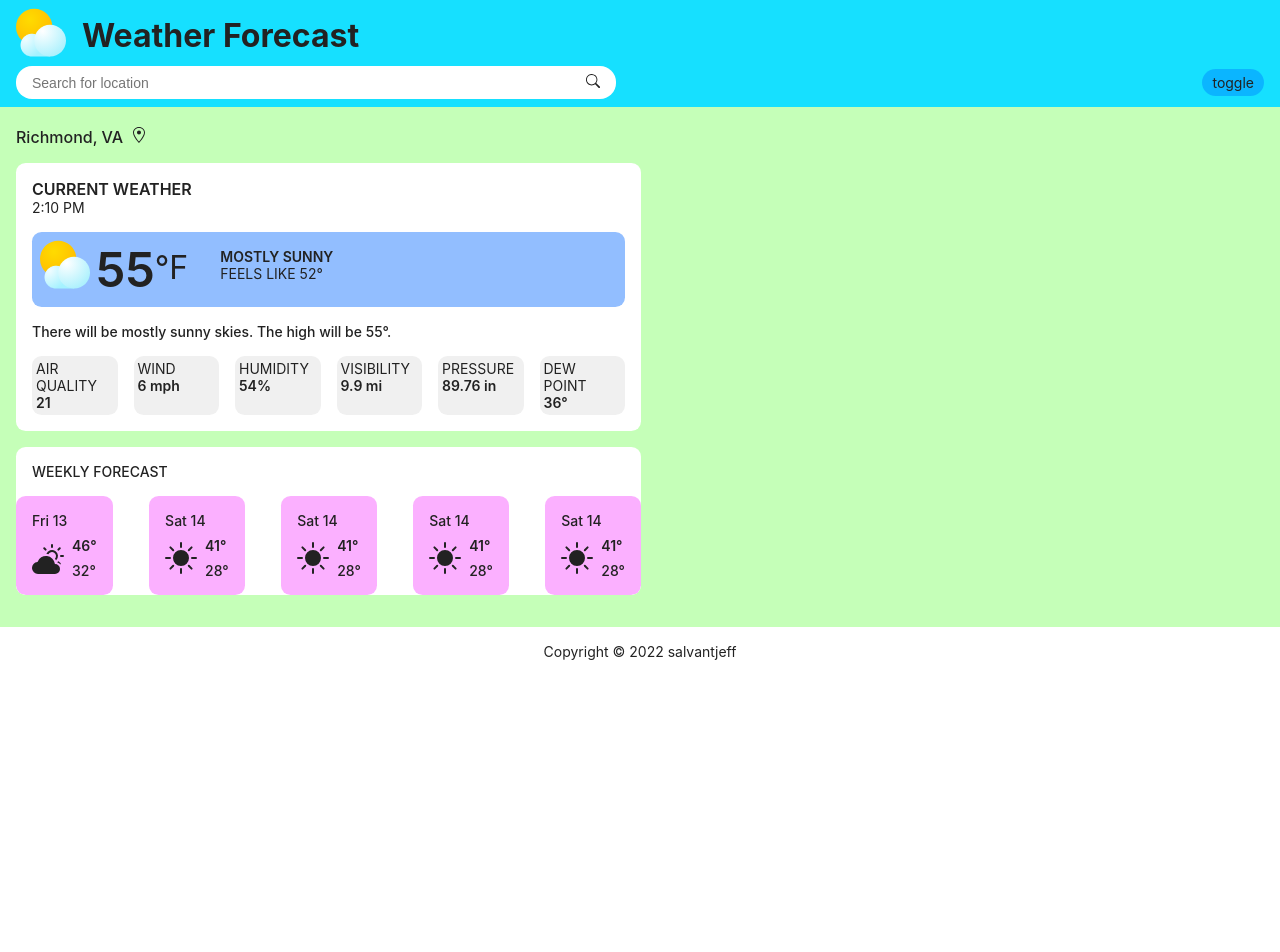
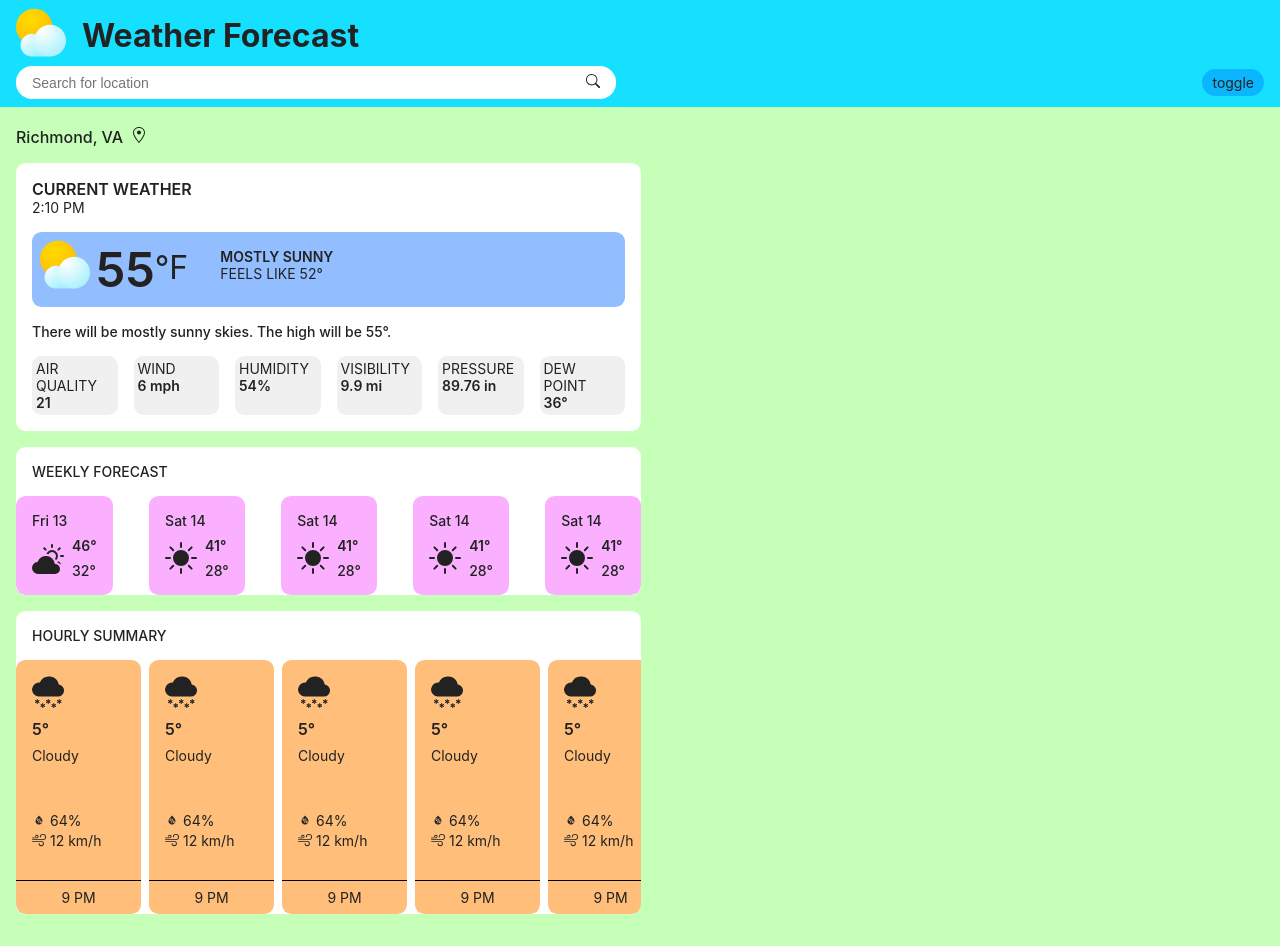
Before and after one commit to salvantjeff/weather-forecast, a React (Create React App) app in the folder weather-forecast-app/: page / in a window 1280 px wide. Shown: the top 952 px of the page. Before the commit the page ends 800 px from the top, so only its background shows below. Built offline with nearby package versions, Linux system fonts and the light colour scheme.

Commit message:
Fix layout of Hourly component

```diff
--- a/weather-forecast-app/src/components/Main/Hourly/Hourly.css
+++ b/weather-forecast-app/src/components/Main/Hourly/Hourly.css
@@ -3,6 +3,8 @@
     background-color: #fff;
     border-radius: .6rem;
     font-size: .875rem;
+    max-width: 625px;
+    overflow-x: auto;
 }
 
 .hourly-title {
@@ -16,8 +18,6 @@
     grid-template-columns: 1fr;
     grid-auto-flow: column;
     gap: .5rem;
-    justify-content: start;
-    overflow-x: auto;
 }
 
 .hourly-extra-info {
--- a/weather-forecast-app/src/components/Main/Main.js
+++ b/weather-forecast-app/src/components/Main/Main.js
@@ -13,7 +13,7 @@ function Main() {
             </div>
             <Today />
             <Weekly />
-            {/* <Hourly /> */}
+            <Hourly />
         </main>
     );
 };
```
